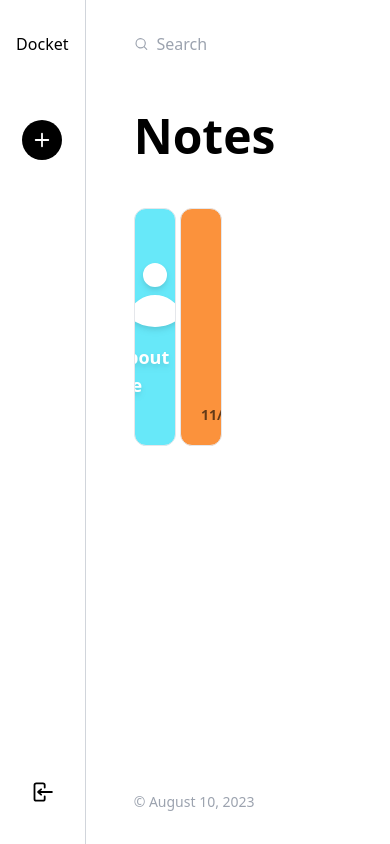
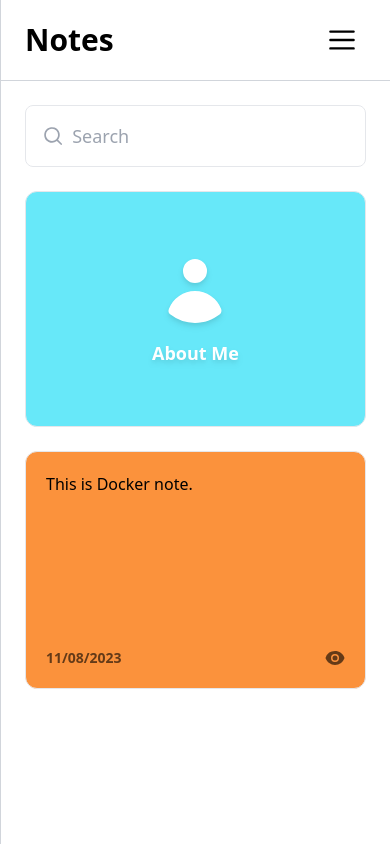
Before and after one commit to AydosJs/docket, a React (Vite) app: page / in a window 390 px wide. Built offline with nearby package versions, Linux system fonts and the light colour scheme; what tailwindcss-bg-patterns would draw is missing.

Commit message:
adaptive version

```diff
--- a/src/App.tsx
+++ b/src/App.tsx
@@ -1,15 +1,19 @@
 import FooterComponent from "./components/FooterComponent"
+import HeaderComponent from "./components/HeaderComponent"
 import SearchComponent from "./components/SearchComponent"
 import SideBarComponent from "./components/SideBarComponent"
 import NotestContainer from "./containers/notes/NotestContainer"
 
 function App() {
   return (
-    <div className='flex flex-row h-screen divide-x divide-gray-300'>
-      <div className='w-[106px] h-full p-4 pt-6' >
+    <div className='flex flex-col h-screen divide-x divide-gray-300 sm:flex-row'>
+      <div className='w-[106px] hidden sm:block  h-full p-4 pt-6' >
         <SideBarComponent />
       </div >
-      <div className='w-full p-4 px-12 pt-6 overflow-hidden overflow-y-auto '>
+      <div className="w-full p-4 px-6 border-b sm:hidden z-100">
+        <HeaderComponent />
+      </div>
+      <div className='w-full p-4 px-6 pt-6 overflow-hidden overflow-y-auto sm:px-12 '>
         <SearchComponent />
         <NotestContainer />
         <FooterComponent />
--- /dev/null
+++ b/src/components/HeaderComponent.tsx
@@ -0,0 +1,16 @@
+export default function HeaderComponent() {
+  return (
+    <div className="flex flex-row items-center justify-between">
+      <div>
+        <h1 className="text-3xl font-semibold">
+          Notes
+        </h1>
+      </div>
+      <div className="p-2 rounded-lg cursor-pointer hover:scale-90">
+        <svg xmlns="http://www.w3.org/2000/svg" viewBox="0 0 20 20" fill="currentColor" className="w-8 h-8 text-black">
+          <path fill-rule="evenodd" d="M2 4.75A.75.75 0 012.75 4h14.5a.75.75 0 010 1.5H2.75A.75.75 0 012 4.75zM2 10a.75.75 0 01.75-.75h14.5a.75.75 0 010 1.5H2.75A.75.75 0 012 10zm0 5.25a.75.75 0 01.75-.75h14.5a.75.75 0 010 1.5H2.75a.75.75 0 01-.75-.75z" clip-rule="evenodd" />
+        </svg>
+      </div>
+    </div>
+  )
+}
--- a/src/components/SearchComponent.tsx
+++ b/src/components/SearchComponent.tsx
@@ -1,10 +1,10 @@
 export default function SearchComponent() {
   return (
-    <div className="flex flex-row items-center w-full mb-12">
-      <svg xmlns="http://www.w3.org/2000/svg" viewBox="0 0 20 20" fill="currentColor" className="w-4 h-4 text-gray-400">
+    <div className="flex flex-row items-center w-full p-2 px-4 mb-6 border rounded-lg sm:border-0 sm:p-0 sm:mb-12 flex-nowrap">
+      <svg xmlns="http://www.w3.org/2000/svg" viewBox="0 0 20 20" fill="currentColor" className="w-6 h-6 text-gray-400 sm:w-5 sm:h-5">
         <path fill-rule="evenodd" d="M9 3.5a5.5 5.5 0 100 11 5.5 5.5 0 000-11zM2 9a7 7 0 1112.452 4.391l3.328 3.329a.75.75 0 11-1.06 1.06l-3.329-3.328A7 7 0 012 9z" clip-rule="evenodd" />
       </svg>
-      <input type="text" placeholder="Search" className="w-full p-2 bg-transparent rounded-md outline-none" />
+      <input type="text" placeholder="Search" className="w-full p-2 text-lg font-medium bg-transparent rounded-md outline-none sm:text-base placeholder:font-normal" />
     </div>
   )
 }
--- a/src/containers/notes/NotestContainer.tsx
+++ b/src/containers/notes/NotestContainer.tsx
@@ -16,11 +16,11 @@ export default function NotestContainer() {
 
   return (
     <div className="min-h-[calc(100vh-212px)]">
-      <h1 className="mb-12 text-5xl font-semibold">
+      <h1 className="hidden mb-12 text-5xl font-semibold sm:block">
         Notes
       </h1>
 
-      <div className="grid grid-cols-5 gap-6 place-items-stretch">
+      <div className="grid grid-cols-1 gap-6 sm:grid-cols-2 lg:grid-cols-3 xl:grid-cols-5 place-items-stretch">
         <AboutMeCardComponent />
 
         {notes?.length !== 0 && notes.map((note: Note) => (
```
